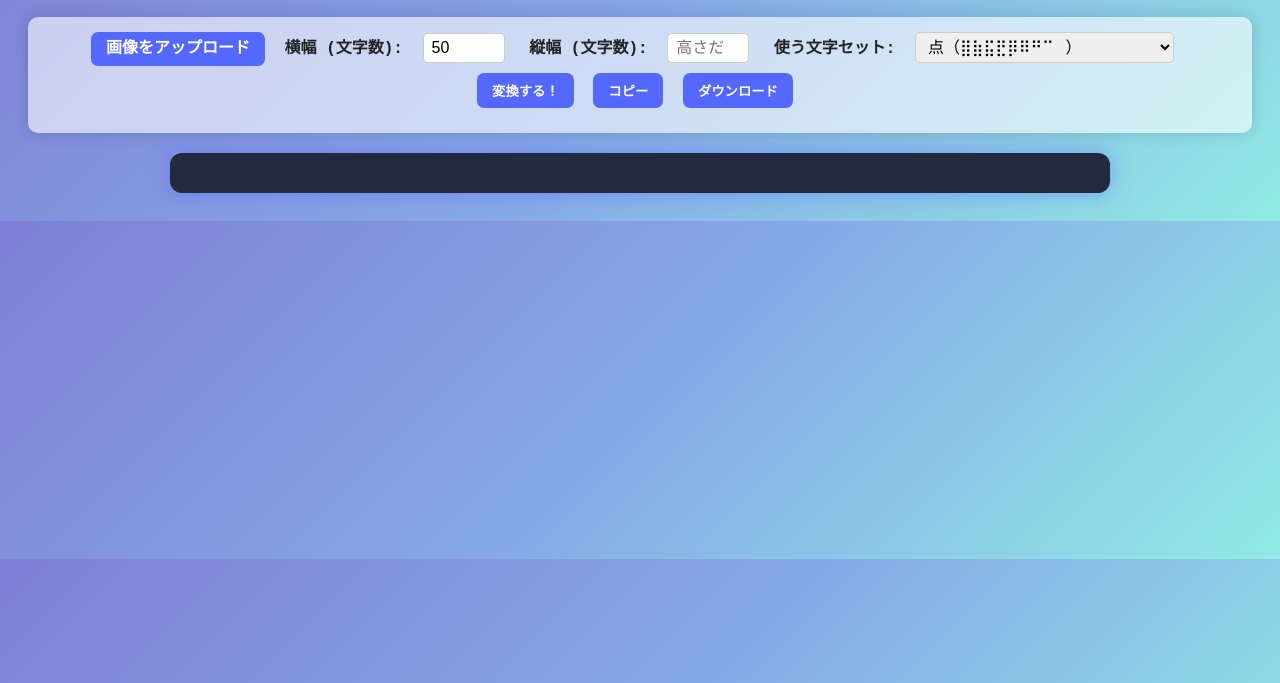
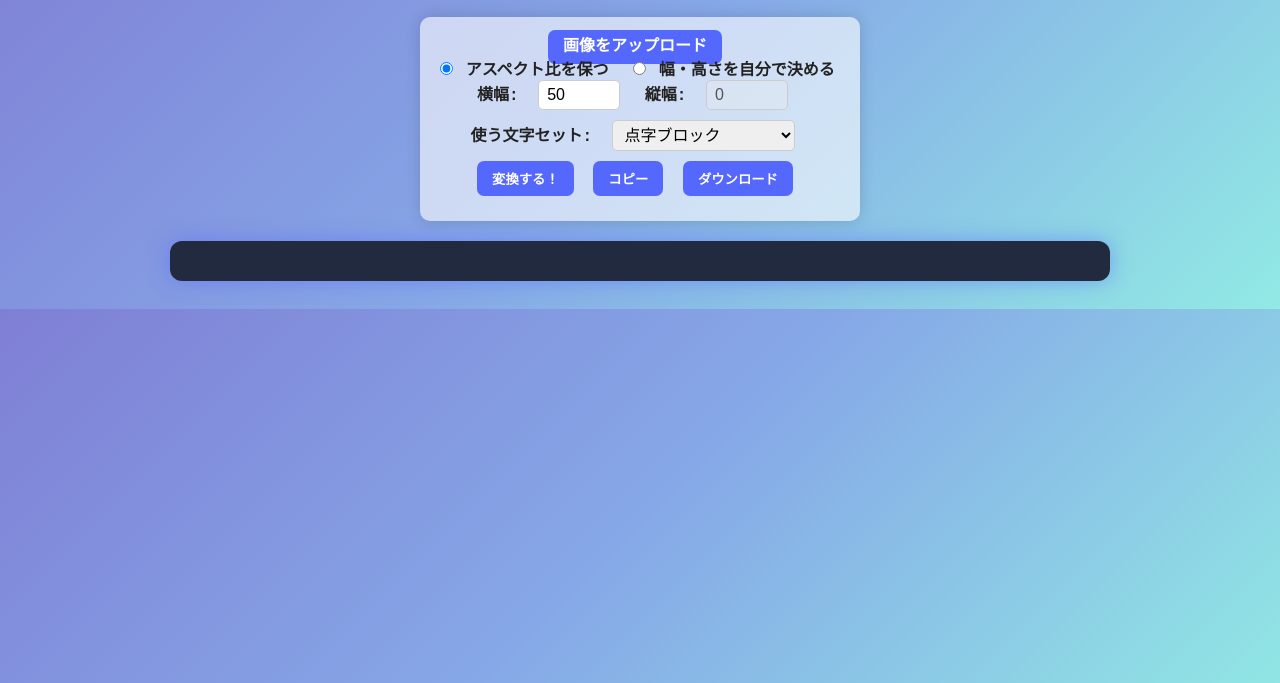
Before and after one commit to kotaaaaaaaa12/AA-maker, a plain HTML site: page index.html in a window 1280 px wide. Shown: the part 117-800 px from the top of the page. Drawn offline with Linux system fonts and the light colour scheme.

Commit message:
Update index.html

```diff
--- a/index.html
+++ b/index.html
@@ -12,32 +12,41 @@
     <label for="upload" class="btn">画像をアップロード</label>
     <input type="file" id="upload" accept="image/*" hidden />
 
-    <label for="width">横幅 (文字数):</label>
-    <input type="number" id="width" value="50" min="10" max="200" placeholder="幅だけ指定可" />
+    <div>
+      <label><input type="radio" name="scaleMode" value="aspect" checked> アスペクト比を保つ</label>
+      <label><input type="radio" name="scaleMode" value="custom"> 幅・高さを自分で決める</label>
+    </div>
 
-    <label for="height">縦幅 (文字数):</label>
-    <input type="number" id="height" placeholder="高さだけ指定可" min="0" max="200" />
+    <div>
+      <label for="width">横幅:</label>
+      <input type="number" id="width" value="50" min="10" max="200" />
+
+      <label for="height">縦幅:</label>
+      <input type="number" id="height" value="0" min="10" max="200" disabled />
+    </div>
 
     <label for="charset">使う文字セット:</label>
     <select id="charset">
-      <option value="dots">点（⣿⣷⣯⣟⡿⠿⠛⠉⠀）</option>
+      <option value="dots">点字ブロック</option>
       <option value="numbers">数字（0-9）</option>
       <optgroup label="アルファベット">
-        <option value="alpha_upper">大文字（A-Z）</option>
-        <option value="alpha_lower">小文字（a-z）</option>
-        <option value="alpha_both">大文字＋小文字（AaBbCc）</option>
+        <option value="alpha_upper">大文字</option>
+        <option value="alpha_lower">小文字</option>
+        <option value="alpha_both">両方</option>
       </optgroup>
-      <option value="kana">カタカナ（アイウエオ…）</option>
-      <option value="hiragana">ひらがな（あいうえお…）</option>
-      <option value="kanji">漢字（日月火水…）</option>
-      <option value="custom">オリジナル文字セット</option>
+      <option value="kana">カタカナ</option>
+      <option value="hiragana">ひらがな</option>
+      <option value="kanji">漢字</option>
+      <option value="custom">カスタム文字セット</option>
     </select>
 
     <input type="text" id="customChars" placeholder="ここにオリジナル文字を入力" style="display:none;" />
 
-    <button id="convert">変換する！</button>
-    <button id="copy">コピー</button>
-    <button id="download">ダウンロード</button>
+    <div>
+      <button id="convert">変換する！</button>
+      <button id="copy">コピー</button>
+      <button id="download">ダウンロード</button>
+    </div>
   </div>
 
   <pre id="ascii-art"></pre>
```
